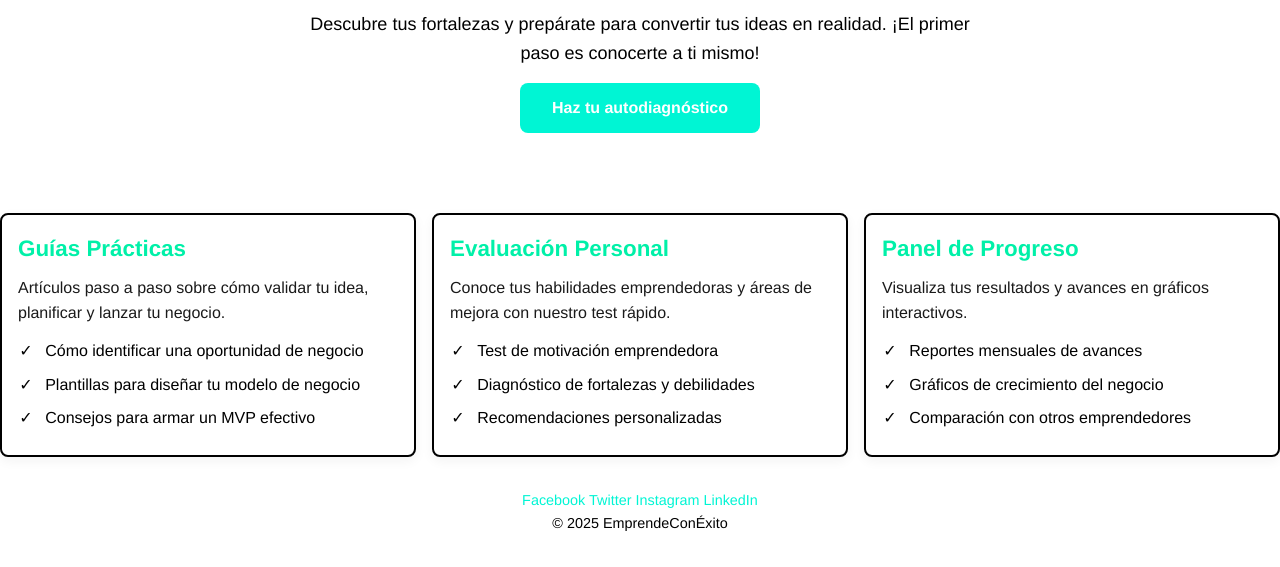
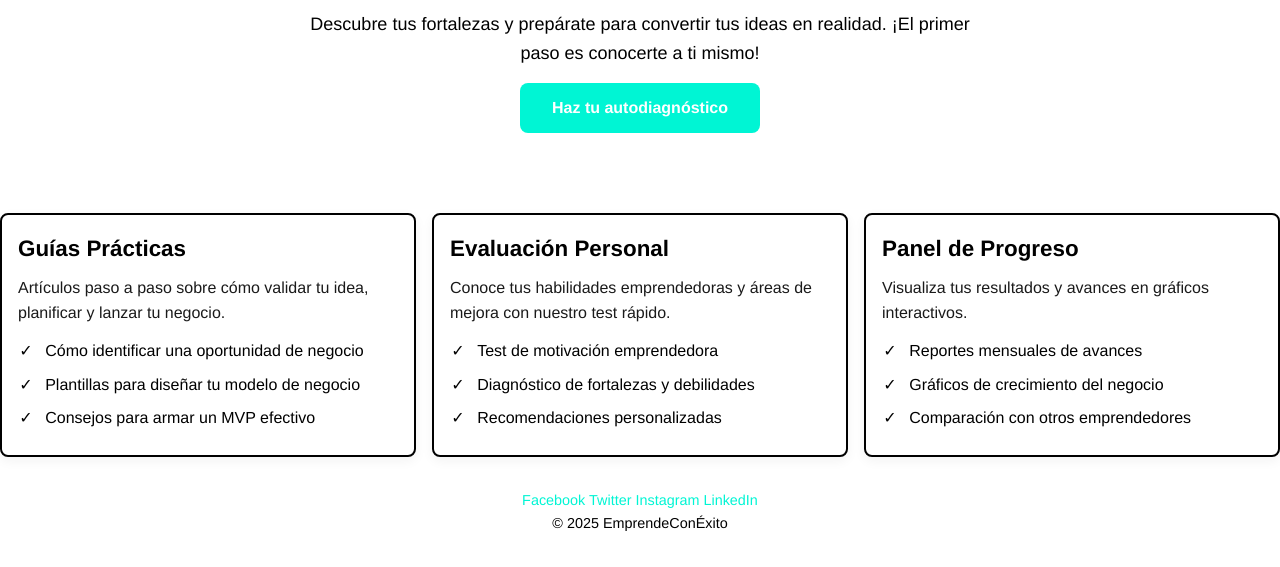
Before and after one commit to YeinerA23/proyecto.github.oi, a plain HTML site: page emprendimiento/index.html in a window 1280 px wide. Shown: the part 259-826 px from the top of the page. Drawn offline with Linux system fonts and the light colour scheme.

Commit message:
Update styles.css

```diff
--- a/emprendimiento/styles.css
+++ b/emprendimiento/styles.css
@@ -1,6 +1,6 @@
 :root {
   --primary: #00f5d4;       /* Turquesa brillante (títulos) */
-  --secondary: #00f0a8;     /* Verde esmeralda (botones) */
+  --secondary: #000000;     /* Verde esmeralda (botones) */
   --bg: #ffffff;            /* Blanco (fondo) */
   --surface: #ffffff;       /* Negro/gris oscuro (fondo menú) */
   --text: #1a1a1a;          /* Texto oscuro general */
```
